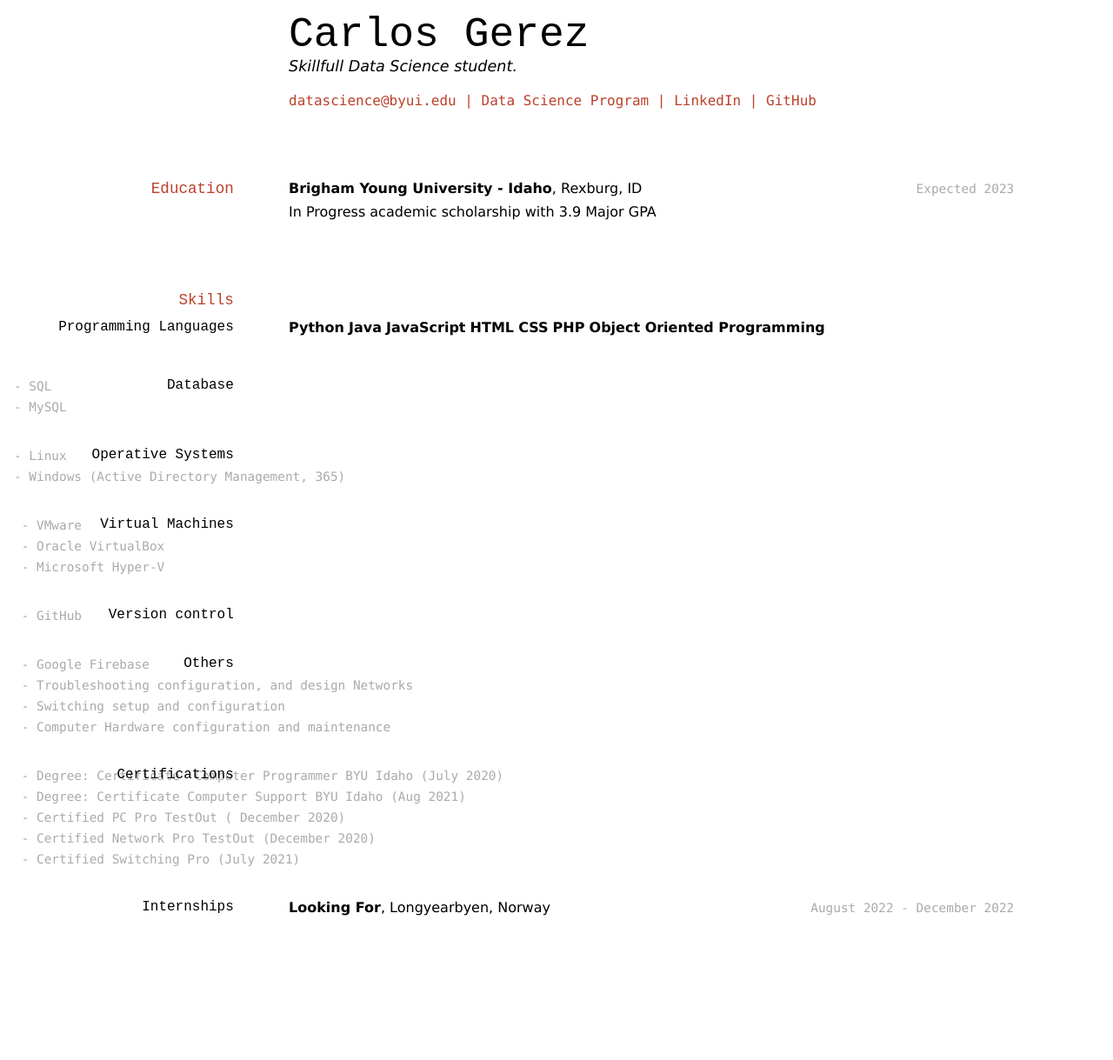
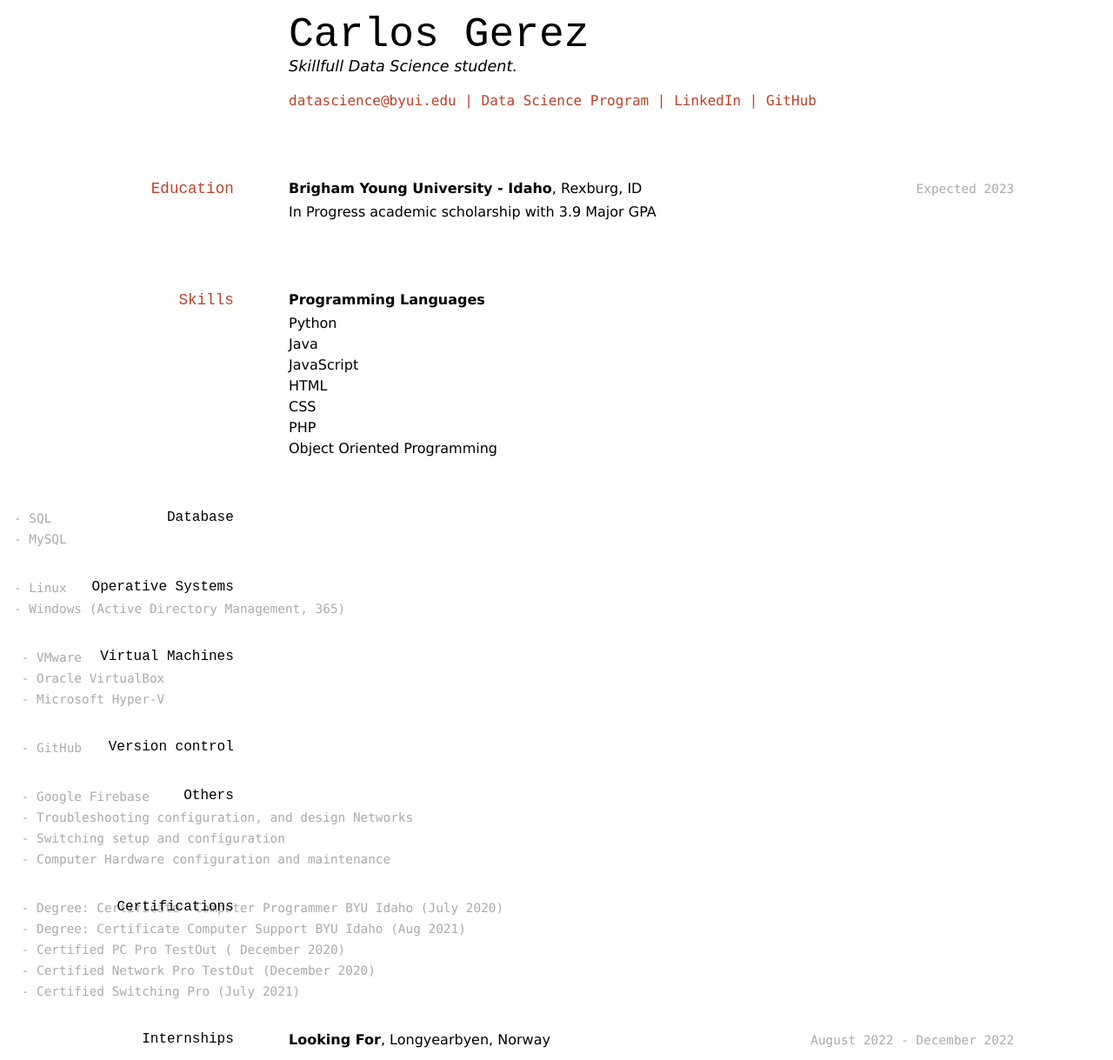
Before and after one commit to carlosdgerez/Gerez-Resume, a Jekyll site: the page built from docs/index.md, in a window 1280 px wide. Shown: the whole page at 87% size. Built offline with Jekyll 4.4.1, drawn with Linux system fonts in a browser that asks for light colours; before the commit the page ends 1067 px from its top, so only the background shows below that.

Commit message:
css second change

```diff
--- a/docs/index.md
+++ b/docs/index.md
@@ -26,15 +26,15 @@
 
 ## Skills
 
-### Programming Languages
+__Programming Languages__
 
-__Python__
-__Java__
-__JavaScript__
-__HTML__
-__CSS__
-__PHP__
-__Object Oriented Programming__
+- Python
+- Java
+- JavaScript
+- HTML
+- CSS
+- PHP
+- Object Oriented Programming
 
 ### Database
     - SQL
```
